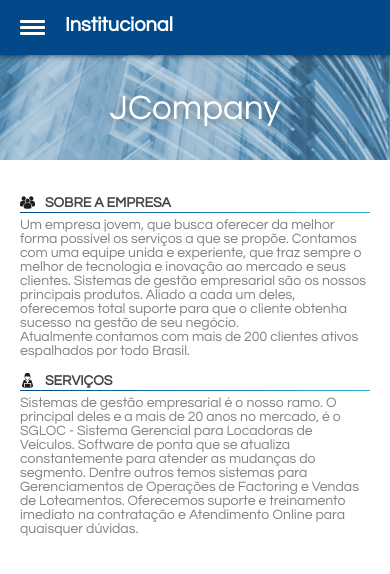
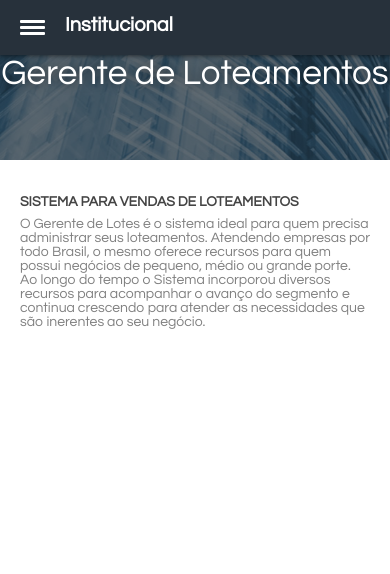
Before and after one commit to barbgluz/jcompany, a website: page www/index.html in a window 390 px wide. Drawn offline with Linux system fonts and the light colour scheme; some packages are replaced by stand-ins of ours.

Commit message:
alterações de layout e texto refs #6

```diff
--- a/www/css/index.css
+++ b/www/css/index.css
@@ -45,7 +45,7 @@
 }
 
 header {
-    background-color: #014989;
+    background-color: #27313B;
     -webkit-box-shadow: 0px -6px 6px 6px rgba(0,0,0,0.75);
     box-shadow: 0px -6px 6px 6px rgba(0,0,0,0.75);
     height: 55px;
@@ -192,7 +192,7 @@
     z-index: -1;
 }
 
-#institution-img span {
+#institution-img > #overlay > span {
     text-shadow: 0px 0px 11px rgba(0, 0, 0, 0.5);
     font-size: 2.5em;
     color: white;
@@ -209,19 +209,16 @@
     padding-bottom: 3px;
 }
 
+#overlay {
+    background-color: rgba(0, 0, 0, .5);
+    width: 100%;
+    height: 100%;
+    text-align: center;
+}
+
 .institution-topic h2 {
     font-size: 1em;
-    margin-left: 10px;
     text-transform: uppercase;
-}
-
-.gradient {
-    background: linear-gradient(to right, #014989, #31b0d5);
-    bottom: 0px;
-    height: 1px;
-    left: 0px;
-    position: absolute;
-    width: 100%;
 }
 
 #system, #config {
@@ -468,7 +465,7 @@
 }
 
 #config a {
-    color: #014989;
+    color: #27313B;
     display: block;
     padding: 15px;
     text-align: center;
--- a/www/index.html
+++ b/www/index.html
@@ -33,7 +33,7 @@
         <meta name="msapplication-tap-highlight" content="no">
         <meta name="viewport" content="user-scalable=no, initial-scale=1, maximum-scale=1, minimum-scale=1, width=device-width">
         <link rel="stylesheet" type="text/css" href="css/index.css">
-        <title>JCompany TI</title>
+        <title>Sistema para Vendas de Loteamentos</title>
     </head>
     <body>
         <header>
@@ -52,12 +52,9 @@
           <a id="app-config-btn" href="#"><img id="app-config-img" src="img/gear.svg" width="15" height="15" alt="C"><span> Configuração</span></a>
         </aside>
         <section id="institution">
-            <div id="institution-img"><span>JCompany</span></div>
-            <div class="institution-topic"><img src="img/users.svg" width="15" height="15" alt="S"><h2>Sobre a empresa</h2><div class="gradient"></div></div>
-            <p>Um empresa jovem, que busca oferecer da melhor forma possível os serviços a que se propõe. Contamos com uma equipe unida e experiente, que traz sempre o melhor de tecnologia e inovação ao mercado e seus clientes. Sistemas de gestão empresarial são os nossos principais produtos. Aliado a cada um deles, oferecemos total suporte para que o cliente obtenha sucesso na gestão de seu negócio.</p>
-            <p>Atualmente contamos com mais de 200 clientes ativos espalhados por todo Brasil.</p>
-            <div class="institution-topic"><img src="img/support.svg" width="15" height="15" alt="S"><h2>Serviços</h2><div class="gradient"></div></div>
-            <p>Sistemas de gestão empresarial é o nosso ramo. O principal deles e a mais de 20 anos no mercado, é o SGLOC - Sistema Gerencial para Locadoras de Veículos. Software de ponta que se atualiza constantemente para atender as mudanças do segmento. Dentre outros temos sistemas para Gerenciamentos de Operações de Factoring e Vendas de Loteamentos. Oferecemos suporte e treinamento imediato na contratação e Atendimento Online para quaisquer dúvidas.</p>
+            <div id="institution-img"><span id="overlay"><span>Gerente de Loteamentos</span></span></div>
+            <div class="institution-topic"><h2>Sistema para Vendas de Loteamentos </h2></div></div>
+            <p>O Gerente de Lotes é o sistema ideal para quem precisa administrar seus loteamentos. Atendendo empresas por todo Brasil, o mesmo oferece recursos para quem possui negócios de pequeno, médio ou grande porte. Ao longo do tempo o Sistema incorporou diversos recursos para acompanhar o avanço do segmento e continua crescendo para atender as necessidades que são inerentes ao seu negócio. </p>
         </section>
         <section id="system">
             <div id="app-loading" class="load-container"><div class="load"></div><span>Carregando...</span></div>
```
